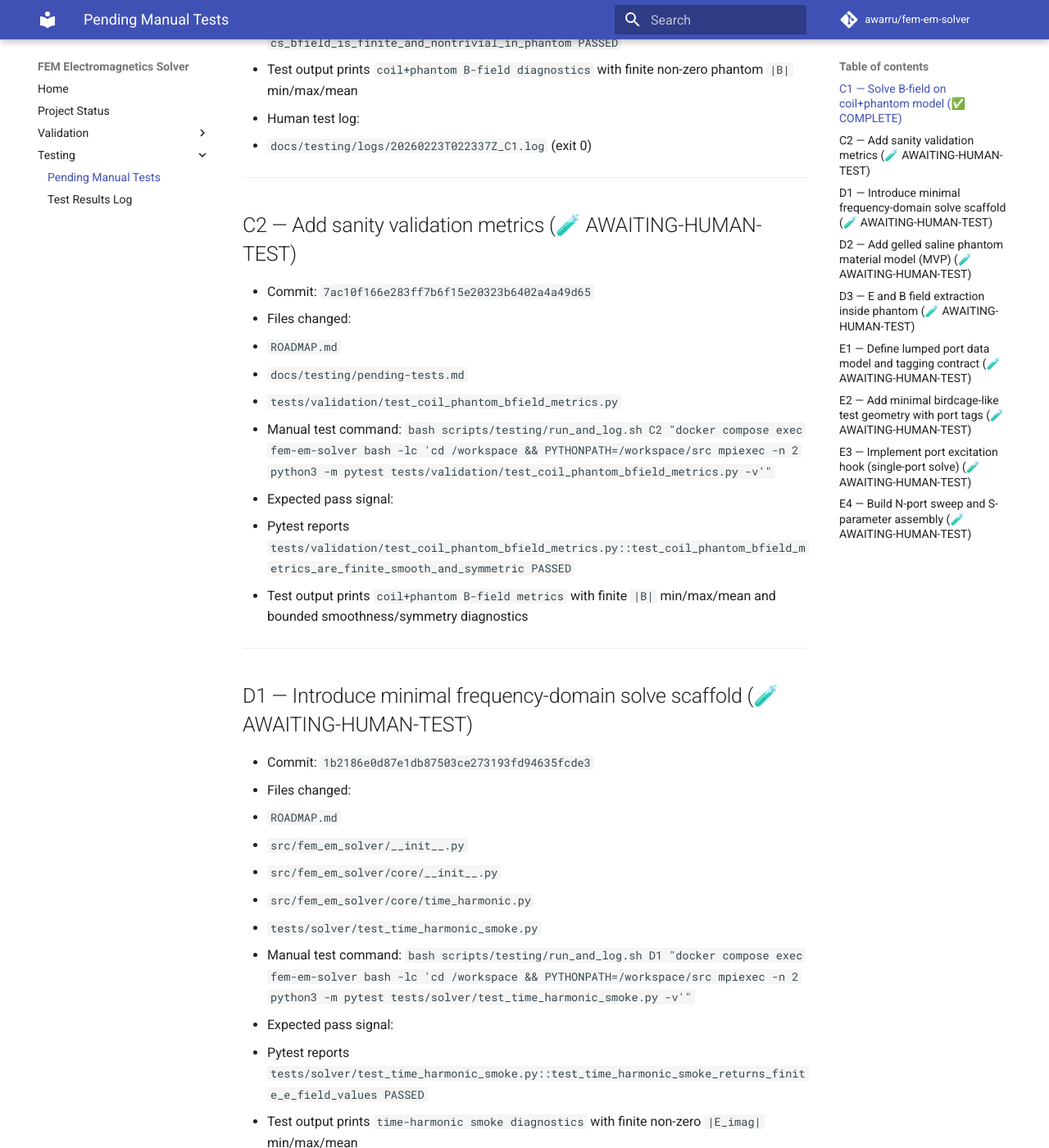
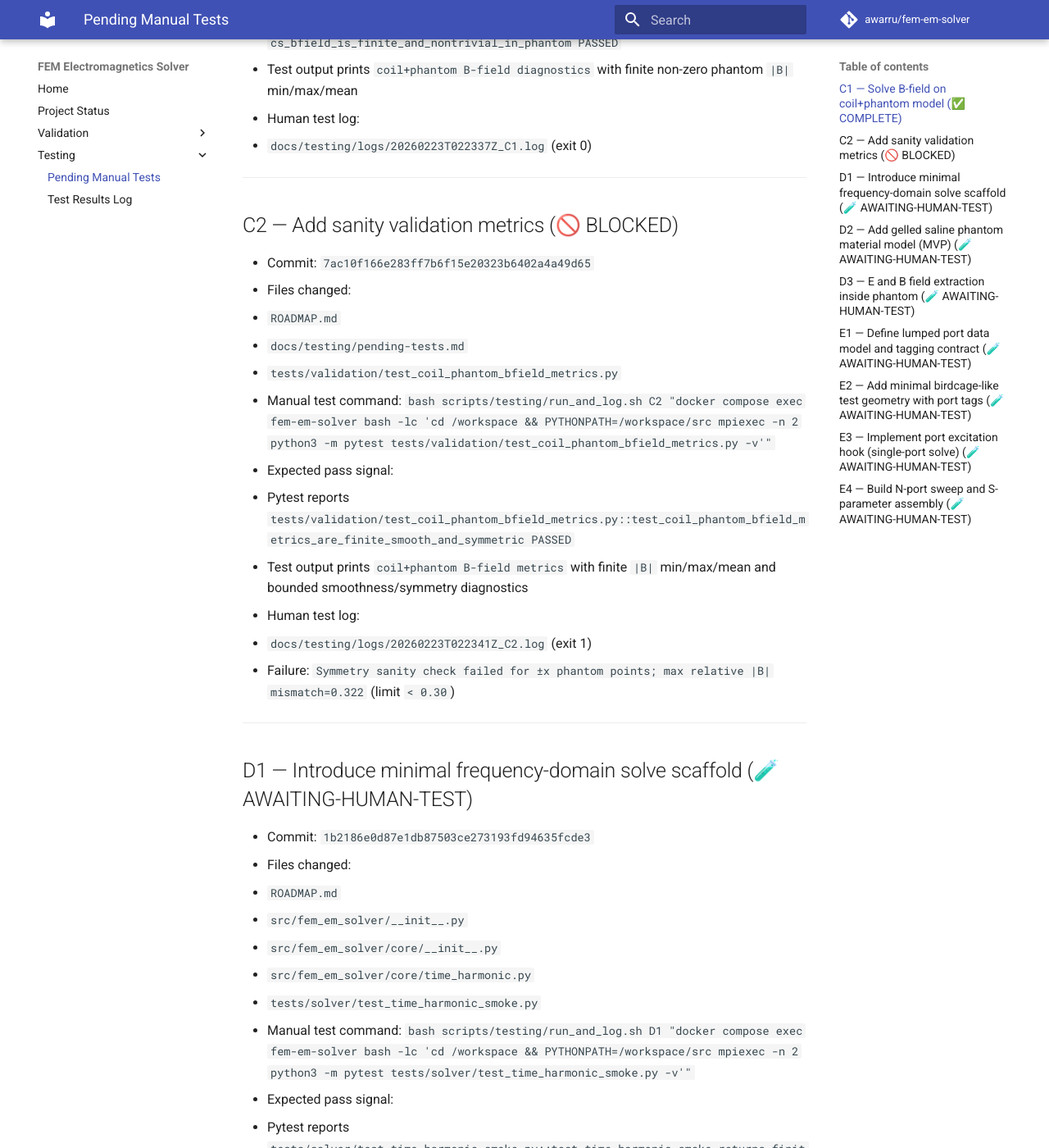
Before and after one commit to awarru/fem-em-solver, an MkDocs documentation site: the page built from docs/testing/pending-tests.md, in a window 1280 px wide and 1400 px high, scrolled down 1144 px. Shown: the whole window at 82% size. Built offline with MkDocs 1.6.1 and Material for MkDocs 9.7.7, drawn with Linux system fonts in a browser that asks for light colours; comment, search, counter and statistics services are not loaded.

Commit message:
Mark C2 blocked from human test log

```diff
--- a/docs/testing/pending-tests.md
+++ b/docs/testing/pending-tests.md
@@ -52,7 +52,7 @@ Optional helpers:
 
 ---
 
-## C2 — Add sanity validation metrics (🧪 AWAITING-HUMAN-TEST)
+## C2 — Add sanity validation metrics (🚫 BLOCKED)
 
 - Commit: `7ac10f166e283ff7b6f15e20323b6402a4a49d65`
 - Files changed:
@@ -66,6 +66,9 @@ Optional helpers:
 - Expected pass signal:
   - Pytest reports `tests/validation/test_coil_phantom_bfield_metrics.py::test_coil_phantom_bfield_metrics_are_finite_smooth_and_symmetric PASSED`
   - Test output prints `coil+phantom B-field metrics` with finite `|B|` min/max/mean and bounded smoothness/symmetry diagnostics
+- Human test log:
+  - `docs/testing/logs/20260223T022341Z_C2.log` (exit 1)
+  - Failure: `Symmetry sanity check failed for ±x phantom points; max relative |B| mismatch=0.322` (limit `< 0.30`)
 
 ---
 
```
Also changed, not shown: ROADMAP.md (+5 -1 lines).
